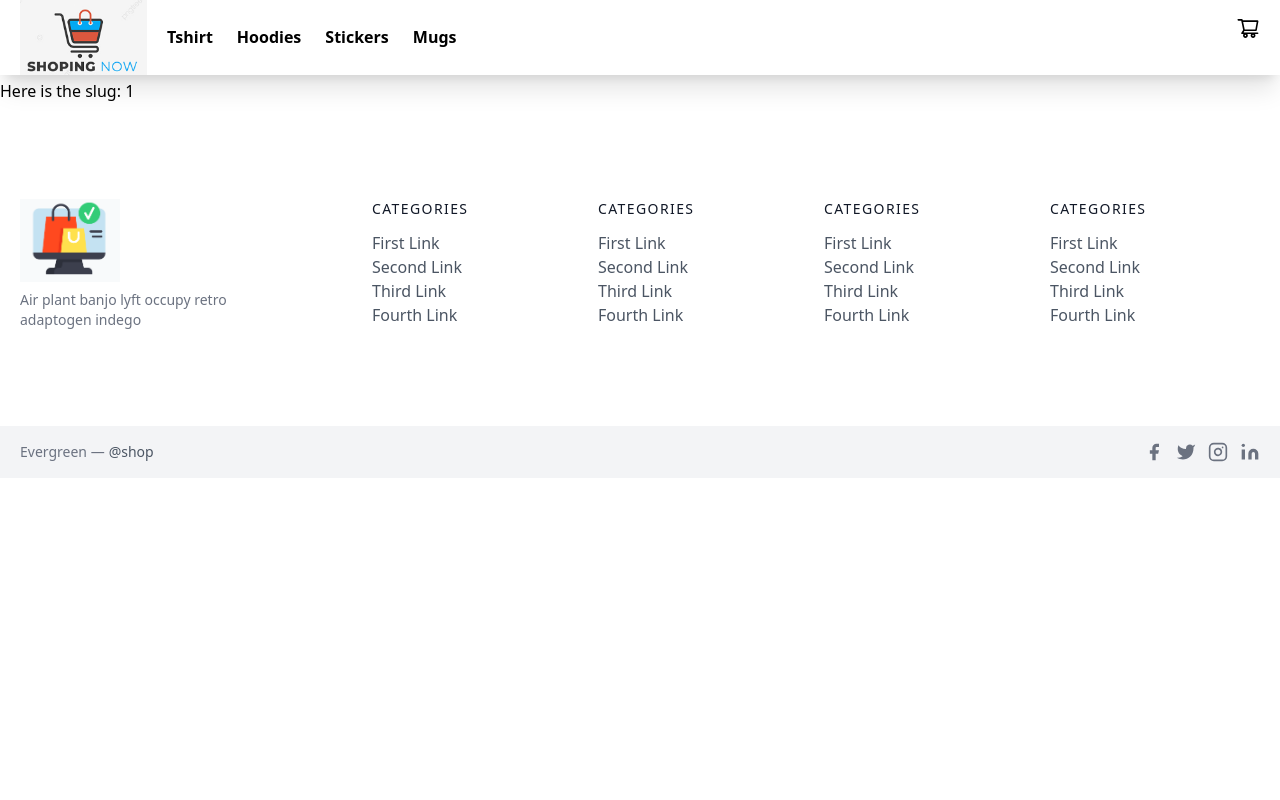
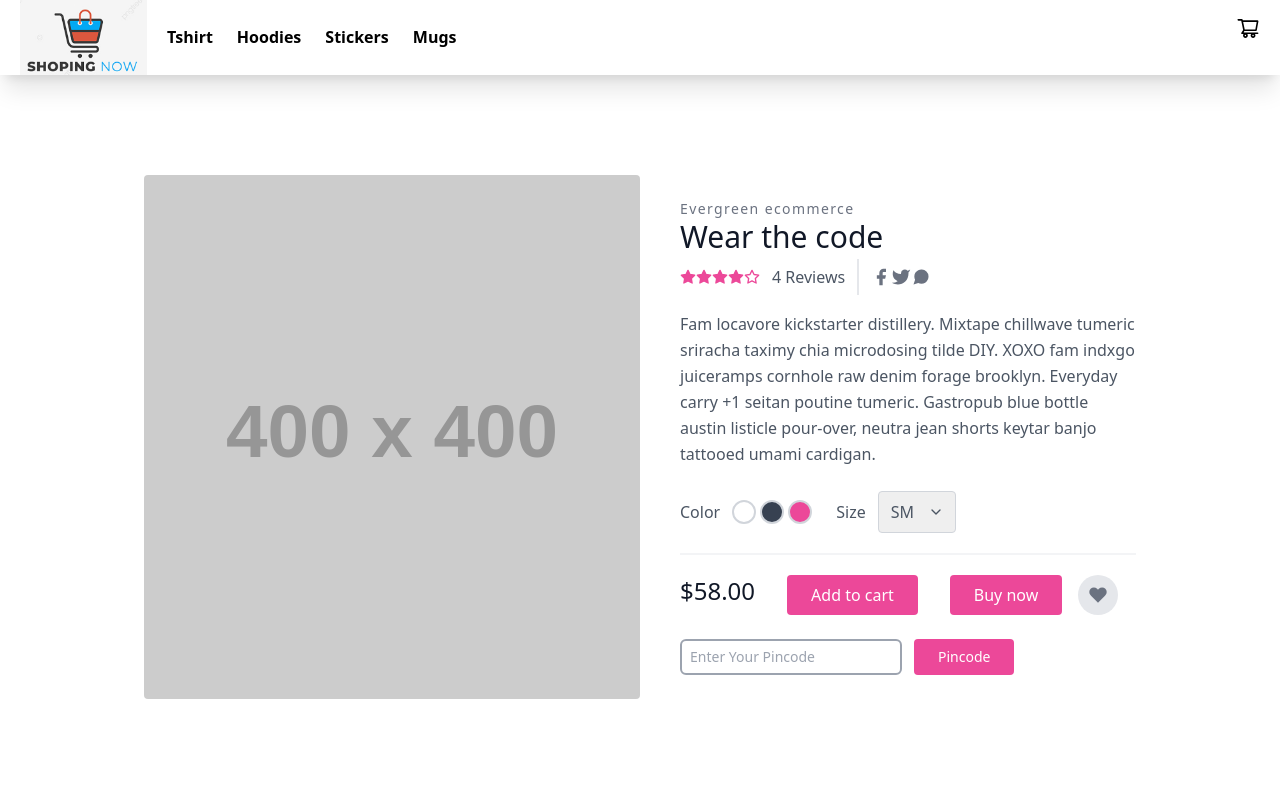
Before and after one commit to tarunnjoshi/Evergreen, a Next.js app: page /product/1 in a window 1280 px wide. Shown: the top 800 px of the page. Built offline with nearby package versions, Linux system fonts and the light colour scheme.

Commit message:
making product page and ad pincde service

```diff
--- a/components/Navbar.js
+++ b/components/Navbar.js
@@ -48,8 +48,39 @@ const Navbar = () => {
             <div className='flex font-semibold items-center justify-center w-1/3 divlue-800 text-2-xl'><AiOutlinePlusCircle className='mr-2 text-2xl'/>1<AiOutlineMinusCircle className='ml-2 text-2xl'/></div>
             </div>
           </li>
+          <li>
+            <div className="item flex ">
+            <div className='w-2/3 font-semibold'>Tshirt - wear the code</div>
+            <div className='flex font-semibold items-center justify-center w-1/3 divlue-800 text-2-xl'><AiOutlinePlusCircle className='mr-2 text-2xl'/>1<AiOutlineMinusCircle className='ml-2 text-2xl'/></div>
+            </div>
+          </li>
+          <li>
+            <div className="item flex ">
+            <div className='w-2/3 font-semibold'>Tshirt - wear the code</div>
+            <div className='flex font-semibold items-center justify-center w-1/3 divlue-800 text-2-xl'><AiOutlinePlusCircle className='mr-2 text-2xl'/>1<AiOutlineMinusCircle className='ml-2 text-2xl'/></div>
+            </div>
+          </li>
+          <li>
+            <div className="item flex ">
+            <div className='w-2/3 font-semibold'>Tshirt - wear the code</div>
+            <div className='flex font-semibold items-center justify-center w-1/3 divlue-800 text-2-xl'><AiOutlinePlusCircle className='mr-2 text-2xl'/>1<AiOutlineMinusCircle className='ml-2 text-2xl'/></div>
+            </div>
+          </li>
+          <li>
+            <div className="item flex ">
+            <div className='w-2/3 font-semibold'>Tshirt - wear the code</div>
+            <div className='flex font-semibold items-center justify-center w-1/3 divlue-800 text-2-xl'><AiOutlinePlusCircle className='mr-2 text-2xl'/>1<AiOutlineMinusCircle className='ml-2 text-2xl'/></div>
+            </div>
+          </li>
+          <li>
+            <div className="item flex ">
+            <div className='w-2/3 font-semibold'>Tshirt - wear the code</div>
+            <div className='flex font-semibold items-center justify-center w-1/3 divlue-800 text-2-xl'><AiOutlinePlusCircle className='mr-2 text-2xl'/>1<AiOutlineMinusCircle className='ml-2 text-2xl'/></div>
+            </div>
+          </li>
         </ol>
         <button className="flex mx-auto mt-16 text-white bg-pink-400 border-0 py-2 px-8 focus:outline-none hover:bg-pink-500 rounded text-lg"><MdOutlineShoppingCartCheckout className='mt-1'/>Checkout</button>
+        <button className="flex mt-2 mx-auto text-white bg-pink-400 border-0 py-2 px-8 focus:outline-none hover:bg-pink-500 rounded text-lg">Clear cart</button>
       </div>
     </div>
   )
--- /dev/null
+++ b/pages/api/pincode.js
@@ -0,0 +1,5 @@
+// Next.js API route support: https://nextjs.org/docs/api-routes/introduction
+
+export default function handler(req, res) {
+    res.status(200).json([263601, 12346, 111111])
+  }
--- a/pages/product/[slug].js
+++ b/pages/product/[slug].js
@@ -1,10 +1,124 @@
+/* eslint-disable @next/next/no-img-element */
 import { useRouter } from 'next/router'
+import { useState } from 'react'
 
 const Post = () => {
   const router = useRouter()
   const { slug } = router.query
+  const [pin, setPin] = useState()
+  const [service, setService] = useState()
 
-  return <p>Here is the slug: {slug}</p>
+
+  const checkservicability = async()=>{
+    let pins = await fetch('http://localhost:3000/api/pincode')
+    let pinJson = await pins.json()
+    if(pinJson.includes (parseInt(pin))){
+      setService(true)
+    }
+    else{
+      setService(false)
+    }
+  }
+
+  const onchangePin = (e) => {
+    setPin(e.target.value)
+  }
+
+  return <>
+  <section className="text-gray-600 body-font overflow-hidden">
+  <div className="container px-5 py-24 mx-auto">
+    <div className="lg:w-4/5 mx-auto flex flex-wrap">
+      <img alt="ecommerce" className="lg:w-1/2 w-full lg:h-auto h-64 object-cover object-top rounded" src="https://dummyimage.com/400x400"/>
+      <div className="lg:w-1/2 w-full lg:pl-10 lg:py-6 mt-6 lg:mt-0">
+        <h2 className="text-sm title-font text-gray-500 tracking-widest">Evergreen ecommerce</h2>
+        <h1 className="text-gray-900 text-3xl title-font font-medium mb-1">Wear the code</h1>
+        <div className="flex mb-4">
+          <span className="flex items-center">
+            <svg fill="currentColor" stroke="currentColor" stroke-linecap="round" stroke-linejoin="round" stroke-width="2" className="w-4 h-4 text-pink-500" viewBox="0 0 24 24">
+              <path d="M12 2l3.09 6.26L22 9.27l-5 4.87 1.18 6.88L12 17.77l-6.18 3.25L7 14.14 2 9.27l6.91-1.01L12 2z"></path>
+            </svg>
+            <svg fill="currentColor" stroke="currentColor" stroke-linecap="round" stroke-linejoin="round" stroke-width="2" className="w-4 h-4 text-pink-500" viewBox="0 0 24 24">
+              <path d="M12 2l3.09 6.26L22 9.27l-5 4.87 1.18 6.88L12 17.77l-6.18 3.25L7 14.14 2 9.27l6.91-1.01L12 2z"></path>
+            </svg>
+            <svg fill="currentColor" stroke="currentColor" stroke-linecap="round" stroke-linejoin="round" stroke-width="2" className="w-4 h-4 text-pink-500" viewBox="0 0 24 24">
+              <path d="M12 2l3.09 6.26L22 9.27l-5 4.87 1.18 6.88L12 17.77l-6.18 3.25L7 14.14 2 9.27l6.91-1.01L12 2z"></path>
+            </svg>
+            <svg fill="currentColor" stroke="currentColor" stroke-linecap="round" stroke-linejoin="round" stroke-width="2" className="w-4 h-4 text-pink-500" viewBox="0 0 24 24">
+              <path d="M12 2l3.09 6.26L22 9.27l-5 4.87 1.18 6.88L12 17.77l-6.18 3.25L7 14.14 2 9.27l6.91-1.01L12 2z"></path>
+            </svg>
+            <svg fill="none" stroke="currentColor" stroke-linecap="round" stroke-linejoin="round" stroke-width="2" className="w-4 h-4 text-pink-500" viewBox="0 0 24 24">
+              <path d="M12 2l3.09 6.26L22 9.27l-5 4.87 1.18 6.88L12 17.77l-6.18 3.25L7 14.14 2 9.27l6.91-1.01L12 2z"></path>
+            </svg>
+            <span className="text-gray-600 ml-3">4 Reviews</span>
+          </span>
+          <span className="flex ml-3 pl-3 py-2 border-l-2 border-gray-200 space-x-2s">
+            <a className="text-gray-500">
+              <svg fill="currentColor" stroke-linecap="round" stroke-linejoin="round" stroke-width="2" className="w-5 h-5" viewBox="0 0 24 24">
+                <path d="M18 2h-3a5 5 0 00-5 5v3H7v4h3v8h4v-8h3l1-4h-4V7a1 1 0 011-1h3z"></path>
+              </svg>
+            </a>
+            <a className="text-gray-500">
+              <svg fill="currentColor" stroke-linecap="round" stroke-linejoin="round" stroke-width="2" className="w-5 h-5" viewBox="0 0 24 24">
+                <path d="M23 3a10.9 10.9 0 01-3.14 1.53 4.48 4.48 0 00-7.86 3v1A10.66 10.66 0 013 4s-4 9 5 13a11.64 11.64 0 01-7 2c9 5 20 0 20-11.5a4.5 4.5 0 00-.08-.83A7.72 7.72 0 0023 3z"></path>
+              </svg>
+            </a>
+            <a className="text-gray-500">
+              <svg fill="currentColor" stroke-linecap="round" stroke-linejoin="round" stroke-width="2" className="w-5 h-5" viewBox="0 0 24 24">
+                <path d="M21 11.5a8.38 8.38 0 01-.9 3.8 8.5 8.5 0 01-7.6 4.7 8.38 8.38 0 01-3.8-.9L3 21l1.9-5.7a8.38 8.38 0 01-.9-3.8 8.5 8.5 0 014.7-7.6 8.38 8.38 0 013.8-.9h.5a8.48 8.48 0 018 8v.5z"></path>
+              </svg>
+            </a>
+          </span>
+        </div>
+        <p className="leading-relaxed">Fam locavore kickstarter distillery. Mixtape chillwave tumeric sriracha taximy chia microdosing tilde DIY. XOXO fam indxgo juiceramps cornhole raw denim forage brooklyn. Everyday carry +1 seitan poutine tumeric. Gastropub blue bottle austin listicle pour-over, neutra jean shorts keytar banjo tattooed umami cardigan.</p>
+        <div className="flex mt-6 items-center pb-5 border-b-2 border-gray-100 mb-5">
+          <div className="flex">
+            <span className="mr-3">Color</span>
+            <button className="border-2 border-gray-300 rounded-full w-6 h-6 focus:outline-none"></button>
+            <button className="border-2 border-gray-300 ml-1 bg-gray-700 rounded-full w-6 h-6 focus:outline-none"></button>
+            <button className="border-2 border-gray-300 ml-1 bg-pink-500 rounded-full w-6 h-6 focus:outline-none"></button>
+          </div>
+          <div className="flex ml-6 items-center">
+            <span className="mr-3">Size</span>
+            <div className="relative">
+              <select className="rounded border appearance-none border-gray-300 py-2 focus:outline-none focus:ring-2 focus:ring-pink-200 focus:border-pink-500 text-base pl-3 pr-10">
+                <option>SM</option>
+                <option>M</option>
+                <option>L</option>
+                <option>XL</option>
+              </select>
+              <span className="absolute right-0 top-0 h-full w-10 text-center text-gray-600 pointer-events-none flex items-center justify-center">
+                <svg fill="none" stroke="currentColor" stroke-linecap="round" stroke-linejoin="round" stroke-width="2" className="w-4 h-4" viewBox="0 0 24 24">
+                  <path d="M6 9l6 6 6-6"></path>
+                </svg>
+              </span>
+            </div>
+          </div>
+        </div>
+        <div className="flex">
+          <span className="title-font font-medium text-2xl text-gray-900">$58.00</span>
+          <button className="flex ml-8 text-white bg-pink-500 border-0 py-2 px-6 focus:outline-none hover:bg-pink-600 rounded">Add to cart</button>
+          <button className="flex ml-8 text-white bg-pink-500 border-0 py-2 px-6 focus:outline-none hover:bg-pink-600 rounded">Buy now</button>
+          <button className="rounded-full w-10 h-10 bg-gray-200 p-0 border-0 inline-flex items-center justify-center text-gray-500 ml-4">
+            <svg fill="currentColor" stroke-linecap="round" stroke-linejoin="round" stroke-width="2" className="w-5 h-5" viewBox="0 0 24 24">
+              <path d="M20.84 4.61a5.5 5.5 0 00-7.78 0L12 5.67l-1.06-1.06a5.5 5.5 0 00-7.78 7.78l1.06 1.06L12 21.23l7.78-7.78 1.06-1.06a5.5 5.5 0 000-7.78z"></path>
+            </svg>
+          </button>
+        </div>
+        <div className="pin mt-6 flex space-x-3 text-sm">
+          <input onChange={onchangePin} className='px-2 border-2 border-gray-400 rounded-md' placeholder='Enter Your Pincode' type="text" />
+          <button onClick={checkservicability} className='flex ml-8 text-white bg-pink-500 border-0 py-2 px-6 focus:outline-none hover:bg-pink-600 rounded'>Pincode</button>
+        </div>
+        { !service && service!=null && <div className="text-red-700 text-sm mt-3">
+          Sorry we do not deliver to this pin code Yet
+        </div>}
+        { service && service!=null && <div className="text-green-800 text-sm mt-3">
+          YaY This pincode is servicable
+        </div>}
+      </div>
+    </div>
+  </div>
+</section>
+  </>
 }
 
 export default Post
```
